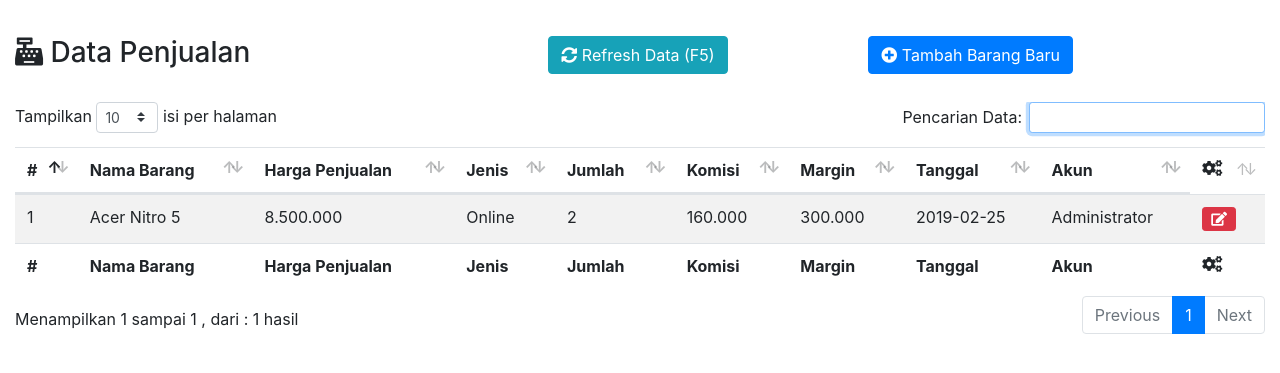
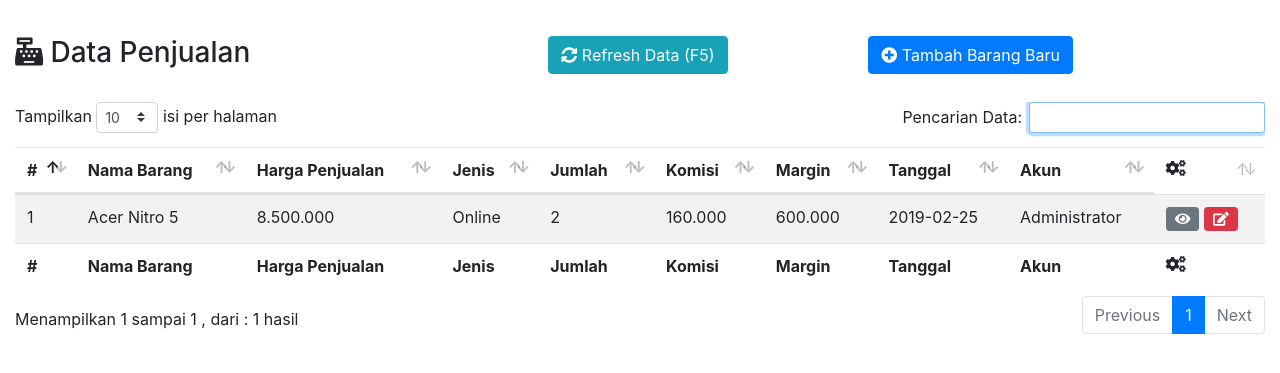
Before and after one commit to wahaboni/datapenjualan, a PHP site: page /lihatpenjualan.php in a window 1280 px wide. Shown: the part 60-433 px from the top of the page. Run offline with PHP 8.4, Linux system fonts and the light colour scheme; data comes from the database, SQL or seed files in the repository; some libraries are stand-ins or nearby versions.

Commit message:
Update Baru
2.0

```diff
--- a/lihatbarang.php
+++ b/lihatbarang.php
@@ -217,7 +217,7 @@
         </div> <!-- Modal Body -->
         <div class="modal-footer">
           <button type="button" class="btn btn-md btn-danger float-left hapusbarang"><i class="fa fa-trash-alt"></i> Hapus Barang</button>
-          <button type="submit" name="tombol" class="btn btn-lg btn-primary" value="Ubah"><i class="fa fa-save"> </i> Simpan</button>
+          <button type="submit" name="tombol" class="btn btn-lg btn-warning" value="Ubah"><i class="fa fa-save"> </i> Simpan</button>
         </form>
       </div>
     </div>
--- a/lihatpenjualan.php
+++ b/lihatpenjualan.php
@@ -130,11 +130,12 @@
             <td><?php echo $data['jenis_penjualan']; ?></td>
             <td><?php echo $data['jumlah']; ?></td>
             <td><?php echo number_format($data['komisi']*$data['jumlah'],0,",","."); ?></td>
-            <td><?php echo number_format($data['harga_penjualan']-$data['harga_modal'],0,",","."); ?></td>
+            <td><?php echo number_format(($data['harga_penjualan']-$data['harga_modal'])*$data['jumlah'],0,",","."); ?></td>
             <td><?php echo $data['tgl_penjualan']; ?></td>
             <td><?php echo $data['nama_akun']; ?></td>
             <td>
 
+              <button class="btn btn-secondary btn-sm lihatdata" title="Lihat Penjualan" id="<?php echo $data['kode_penjualan']; ?>"><span class="fa fa-eye"></span></button>
 
               <button class="btn btn-danger btn-sm ubahdata" title="Edit Penjualan" id="<?php echo $data['kode_penjualan']; ?>"><span class="fa fa-edit"></span></button>
             </td>
@@ -162,6 +163,7 @@
             <span aria-hidden="true">&times;</span>
           </button>
         </div>
+
         <div class="modal-body">
           <div class="container">
             <div class="row">
@@ -171,7 +173,7 @@
                 <input type="hidden" name="harga_modal" id="harga_modal">
 
                 <div class="form-group col-sm">
-                  <label for="harga_penjualan">Harga Penjualan (Satuan)</label>
+                  <label for="harga_penjualan">Harga Penjualan Satuan</label>
                   <div class="input-group mb-3">
                     <div class="input-group-prepend">
                       <span class="input-group-text">Rp. </span>
@@ -201,29 +203,116 @@
               </div>
             </div>
             <div class="row">
-                <div class="form-group col-6">
+              <div class="form-group col-sm-6">
                 <label for="komisi" id="lblkomisi">Komisi</label>
                 <input type="number" readonly class="form-control form-control-plaintext" id="komisi" name="komisi" placeholder="-">
               </div>
-                <div class="form-group col">
+              <div class="form-group col-sm">
                 <label for="margin" id="lblmargin">Margin</label>
                 <input type="number" class="form-control" readonly id="margin" placeholder="-">
               </div>
 
             </div>
+            <div class="row">
+              <div class="form-group col">
+                <label for="total" id="total"><b>Total Pembayaran Penjualan :</b></label>
+                <input type="number" class="form-control bg-primary text-light float-sm-right" readonly id="total" placeholder="-">
+              </div>
+            </div>
 
-
+          </form>
         </div>
       </div>
     </div> <!-- Modal Body -->
     <div class="modal-footer">
-          <button type="button" class="btn btn-md btn-danger float-left hapusbarang"><i class="fa fa-trash-alt"></i> Hapus Barang</button>
+      <button type="button" class="btn btn-md btn-warning float-left hapusbarang"><i class="fa fa-trash-alt"></i> Hapus Penjualan</button>
       <button type="submit" name="tombol" class="btn btn-lg btn-primary" value="Ubah"><i class="fa fa-save"> </i> Simpan</button>
+
+    </div>
+  </div>
+</div>
+</div> <!-- Akhir Modal Example -->
+
+
+<!-- Awal Modal  lihatdata-->
+  <div class="modal fade" id="Modallihatdata" tabindex="-1" role="dialog" aria-labelledby="exampleModalLabel" aria-hidden="true">
+    <div class="modal-dialog" role="document">
+      <div class="modal-content">
+        <div class="modal-header">
+          <h5 class="modal-title" id="exampleModalLabel">Lihat Data Penjualan</h5>
+          <button type="button" class="close" data-dismiss="modal" aria-label="Close">
+            <span aria-hidden="true">&times;</span>
+          </button>
+        </div>
+
+        <div class="modal-body">
+          <div class="container">
+            <div class="row">
+             <form class="form" method="get" action="ubahpenjualan.php">
+              <div class="row">
+                <input type="hidden" name="kode_penjualan" id="kode_penjualan">
+                <input type="hidden" name="harga_modal" id="harga_modal">
+
+                <div class="form-group col-sm">
+                  <label for="harga_penjualan">Harga Penjualan Satuan</label>
+                  <div class="input-group mb-3">
+                    <div class="input-group-prepend">
+                      <span class="input-group-text">Rp. </span>
+                    </div>
+                    <input id="harga_penjualan" type="number" class="form-control" aria-label="Harga Penjualan Satuan" name="harga_penjualan" required="" placeholder="">
+                    <div class="input-group-append">
+                      <span class="input-group-text">.-</span>
+                    </div>
+                  </div>
+                </div>
+
+              </div>
+              <div class="row">
+
+                <div class="form-group col-sm-8">
+                 <label for="jenis_penjualan">Jenis Penjualan</label>
+                 <select id="jenis_penjualan" class="form-control" name="jenis_penjualan">
+                  <option value="Offline">Offline (Langsung)</option>
+                  <option value="Online">Online (eCommerce)</option>
+                </select>
+              </div>
+
+              <div class="form-group col-sm">
+                <label for="jumlah">Jumlah</label>
+                <input class="form-control form-control" type="number" required id="jumlah" name="jumlah">
+
+              </div>
+            </div>
+            <div class="row">
+              <div class="form-group col-sm-6">
+                <label for="komisi" id="lblkomisi">Komisi</label>
+                <input type="number" readonly class="form-control form-control-plaintext" id="komisi" name="komisi" placeholder="-">
+              </div>
+              <div class="form-group col-sm">
+                <label for="margin" id="lblmargin">Margin</label>
+                <input type="number" class="form-control" readonly id="margin" placeholder="-">
+              </div>
+
+            </div>
+            <div class="row">
+              <div class="form-group col">
+                <label for="total" id="total"><b>Total Pembayaran Penjualan :</b></label>
+                <input type="number" class="form-control bg-primary text-light float-sm-right" readonly id="total" placeholder="-">
+              </div>
+            </div>
+
           </form>
         </div>
       </div>
+    </div> <!-- Modal Body -->
+    <div class="modal-footer">
+      <button type="button" class="btn btn-md btn-warning float-left hapusbarang"><i class="fa fa-trash-alt"></i> Hapus Penjualan</button>
+      <button type="submit" name="tombol" class="btn btn-lg btn-primary" value="Ubah"><i class="fa fa-save"> </i> Simpan</button>
+
     </div>
   </div>
+</div>
+</div> <!-- Akhir Modal Modallihatdata -->
 
 
 
@@ -251,6 +340,14 @@
 
     $('div.dataTables_filter input', table.table().container()).focus();
 
+
+    $(document).on('click','.lihatdata', function () {  // Lihat Data Modal Penjualan
+      var kode_penjualan=$(this).attr("id");
+      $('#Modallihatdata').modal('show');
+
+    })
+
+
     $(document).on('click','.ubahdata', function () {
       var kode_penjualan=$(this).attr("id");
       $('#exampleModal').modal('show');
@@ -273,18 +370,28 @@
           modal.find('.modal-body input#harga_modal').val(data.harga_modal);
           modal.find('.modal-body label#lblkomisi').html('Komisi/Unit: '+data.komisi+',<br><b>Total Komisi</b>:');
           modal.find('.modal-body input#komisi').val(data.komisi*data.jumlah);
-
-          modal.find('.modal-body label#lblmargin').html('Margin/Unit:'+data.harga_penjualan-data.harga_modal);
-          modal.find('.modal-body input#margin').val((data.harga_penjualan-data.harga_modal)*data.jumlah);
+          var margin = data.harga_penjualan-data.harga_modal;
+          modal.find('.modal-body label#lblmargin').html('Margin/Unit:'+margin+',<br><b>Total Margin</b>:');
+          modal.find('.modal-body input#margin').val((margin)*data.jumlah);
+          modal.find('.modal-body input#total').val(data.harga_penjualan*data.jumlah);
 
                   //menampilkan data ke dalam modal
                 }
         }); // Punya Ajax
 
-        $(modal.find('.modal-body input#harga_penjualan')).keyup(function () {
+        $(modal.find('.modal-body input#harga_penjualan')).keyup(function () {  // Ketika Input Harga Penjualan ditulis
           var harga_modal = modal.find('.modal-body input#harga_modal').val()
+
           var hitung = $(this).val() - harga_modal
           modal.find('.modal-body input#margin').val(hitung)
+        })
+
+        $(modal.find('.modal-body input#jumlah')).keyup(function () { // Ketika Input jumlah Penjualan ditulis
+          var harga_modal = modal.find('.modal-body input#harga_modal').val()
+
+          var hitung = $(this).val() - harga_modal
+          modal.find('.modal-body input#margin').val(hitung)
+
         })
 
 
```
Lines whose indentation alone changed are shown as unchanged.
